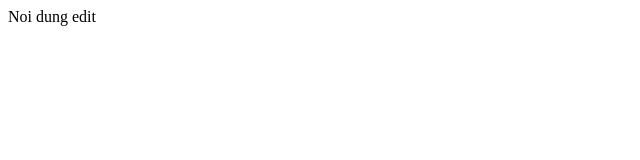
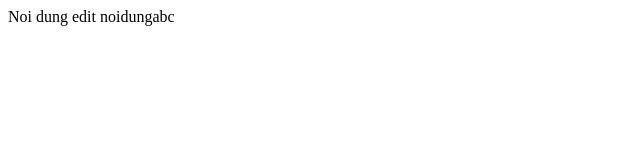
Before and after one commit to hoangson172tb/html-css, a plain HTML site: page index.html in a window 1280 px wide. Shown: the whole page, without its empty margins (0-640 px from the left). Drawn offline with Linux system fonts and the light colour scheme.

Commit message:
Update index.html
abc

```diff
--- a/index.html
+++ b/index.html
@@ -7,5 +7,6 @@
 </head>
 <body>
     Noi dung edit
+    noidungabc
 </body>
 </html>
```
